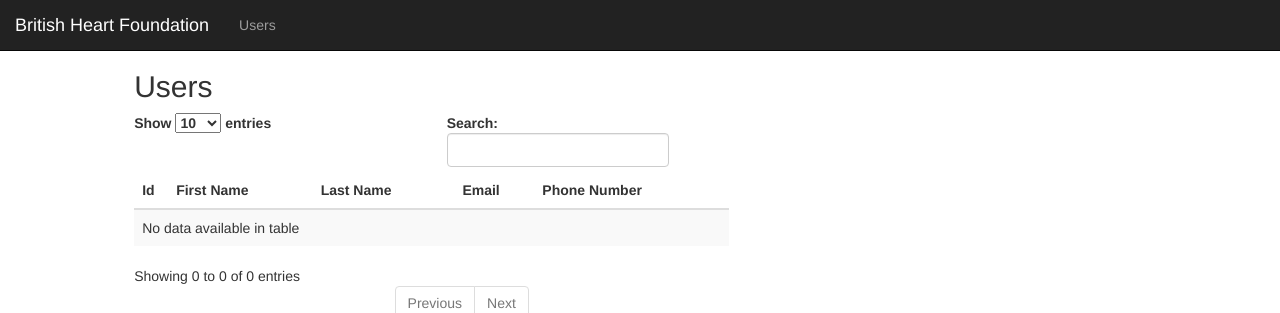
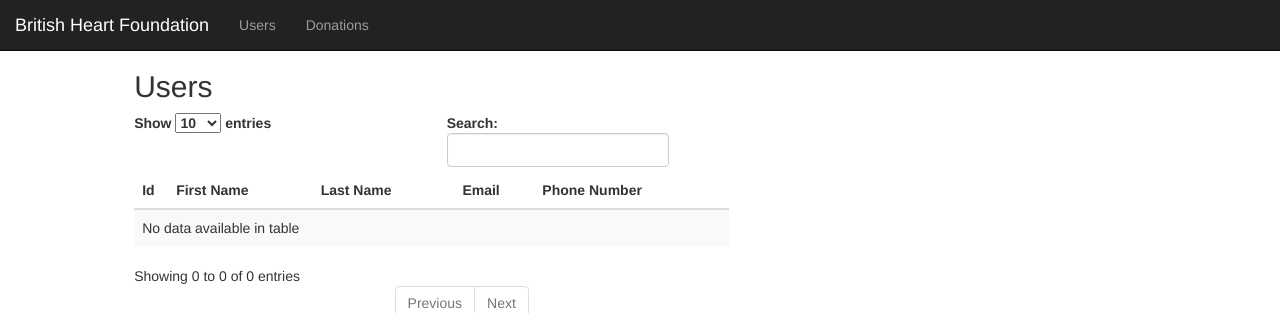
Before and after one commit to Ldn2016/team-1, a Flask app: template campaigns/templates/users.html in a window 1280 px wide. Shown: the top 313 px of the page. Run offline with Flask 2, Linux system fonts and the light colour scheme; the template is opened without the code that fills it, so the values that code supplies are empty; some libraries are stand-ins or nearby versions.

Commit message:
Add donations navbar link to users webpage

```diff
--- a/campaigns/templates/users.html
+++ b/campaigns/templates/users.html
@@ -21,6 +21,7 @@
       <div id="navbar" class="navbar-collapse collapse">
         <ul class="nav navbar-nav navbar-left">
           <li><a href="/users">Users</a></li>
+          <li><a href="/donations">Donations</a></li>
         </ul>
       </div>
     </div>
```
